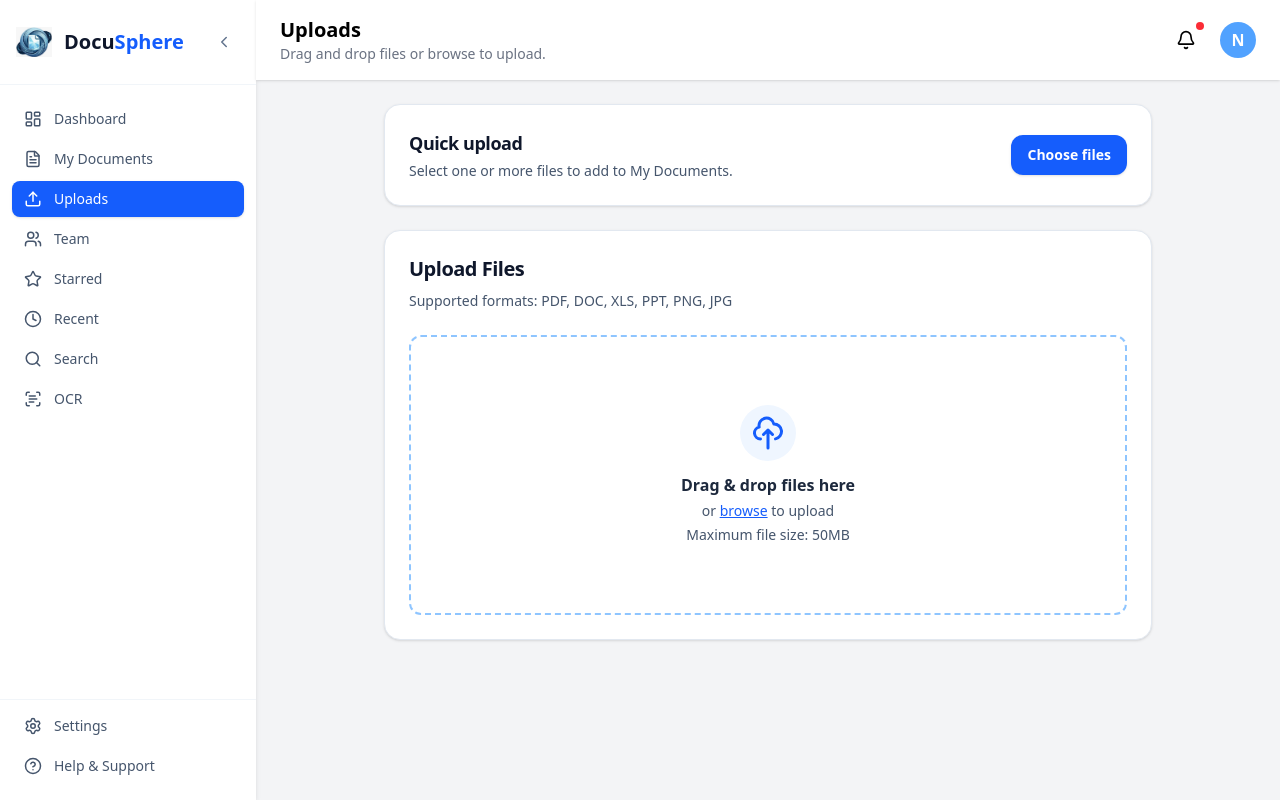
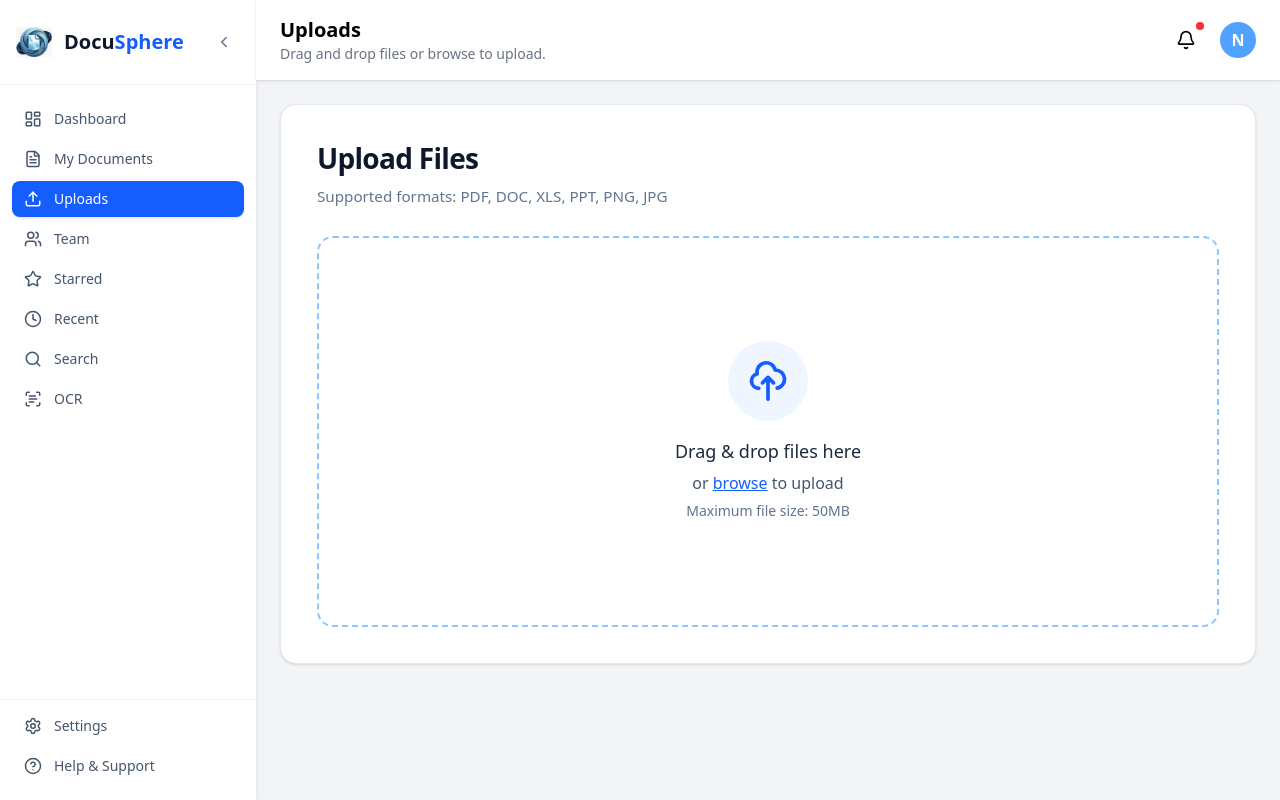
Before and after one commit to Sangavig22/Docusphere-Frontend, a React (Vite) app: page /uploads in a window 1280 px wide. Built offline with nearby package versions, Linux system fonts and the light colour scheme.

Commit message:
refactor: improve the size of the upload card feature

```diff
--- a/src/components/upload/DocumentUploadSection.jsx
+++ b/src/components/upload/DocumentUploadSection.jsx
@@ -79,7 +79,7 @@ export default function DocumentUploadSection({
   }
 
   return (
-    <div className="flex min-h-0 min-w-0 w-full max-w-5xl flex-1 flex-col">
+    <div className="mx-auto flex min-h-0 min-w-0 w-full max-w-[1080px] flex-1 flex-col">
       <UploadCard title={title} subtitle={subtitle}>
         {status === "idle" && (
           <UploadDropzone
@@ -90,7 +90,7 @@ export default function DocumentUploadSection({
         )}
 
         {status === "uploading" && (
-          <div className="space-y-4">
+          <div className="space-y-5">
             <UploadDropzone disabled accept={accept ?? defaultAccept} variant={variant} />
             <UploadProgress
               filename={selectedFile?.name || "file"}
@@ -112,15 +112,15 @@ export default function DocumentUploadSection({
         )}
 
         {status === "success" && !isOcr && (
-          <div className="flex min-h-[200px] sm:min-h-[240px] md:min-h-[280px] min-w-0 flex-1 flex-col items-center justify-center gap-3 rounded-xl border-2 border-dashed border-slate-200 bg-white p-5 sm:p-6 md:p-8 text-center">
-            <div className="flex h-10 w-10 shrink-0 items-center justify-center rounded-full bg-green-100">
+          <div className="flex min-h-[240px] sm:min-h-[300px] md:min-h-[340px] min-w-0 flex-1 flex-col items-center justify-center gap-4 rounded-2xl border-2 border-dashed border-slate-200 bg-white p-6 sm:p-8 md:p-10 text-center">
+            <div className="flex h-12 w-12 shrink-0 items-center justify-center rounded-full bg-green-100">
               <span className="font-bold text-green-700">✓</span>
             </div>
-            <h3 className="text-base font-semibold text-slate-900">Upload Successful</h3>
-            <p className="text-sm text-slate-500">Your document has been uploaded.</p>
+            <h3 className="text-lg font-semibold text-slate-900 sm:text-xl">Upload Successful</h3>
+            <p className="text-sm text-slate-500 sm:text-base">Your document has been uploaded.</p>
             <button
               onClick={resetUpload}
-              className="w-full sm:w-auto rounded-lg bg-blue-600 px-4 py-2 text-sm font-medium text-white hover:bg-blue-700"
+              className="w-full sm:w-auto rounded-lg bg-blue-600 px-5 py-2.5 text-sm font-medium text-white hover:bg-blue-700 sm:text-base"
             >
               Upload Another File
             </button>
--- a/src/components/upload/UploadCard.jsx
+++ b/src/components/upload/UploadCard.jsx
@@ -1,10 +1,10 @@
 export default function UploadCard({ title, subtitle, children }) {
   return (
-    <div className="flex min-h-0 min-w-0 flex-1 flex-col rounded-2xl border border-slate-200 bg-white p-5 sm:p-6 shadow-sm w-full">
-      <div className="mb-5 sm:mb-6 shrink-0 min-w-0">
-        <h2 className="text-xl font-semibold tracking-tight text-slate-900">{title}</h2>
+    <div className="flex min-h-[520px] min-w-0 w-full flex-1 flex-col rounded-2xl border border-slate-200 bg-white p-6 shadow-sm sm:min-h-[560px] sm:p-8 md:p-9">
+      <div className="mb-6 min-w-0 shrink-0 sm:mb-7">
+        <h2 className="text-2xl font-semibold leading-tight tracking-tight text-slate-900 sm:text-[1.75rem]">{title}</h2>
         {subtitle ? (
-          <p className="mt-2 text-sm text-slate-600">{subtitle}</p>
+          <p className="mt-2.5 text-sm text-slate-500 sm:text-[0.95rem]">{subtitle}</p>
         ) : null}
       </div>
       <div className="flex min-h-0 min-w-0 flex-1 flex-col">{children}</div>
--- a/src/components/upload/UploadDropzone.jsx
+++ b/src/components/upload/UploadDropzone.jsx
@@ -33,7 +33,7 @@ export default function UploadDropzone({
       tabIndex={0}
       aria-label="File upload area. Press Enter or Space to browse files."
       className={[
-        "flex min-h-[180px] sm:min-h-[220px] md:min-h-[280px] min-w-0 w-full flex-1 flex-col items-center justify-center gap-2 sm:gap-3 rounded-xl border-2 border-dashed border-blue-300 px-4 py-5 sm:px-6 sm:py-6 md:px-8 md:py-8 text-center transition-colors focus:outline-none focus:ring-2 focus:ring-blue-500 focus:ring-offset-2",
+        "flex min-h-[240px] sm:min-h-[300px] md:min-h-[360px] min-w-0 w-full flex-1 flex-col items-center justify-center gap-3 rounded-2xl border-2 border-dashed border-blue-300 px-6 py-7 text-center transition-colors focus:outline-none focus:ring-2 focus:ring-blue-500 focus:ring-offset-2 sm:gap-4 sm:px-8 sm:py-10 md:px-10 md:py-12",
         "bg-white",
         disabled ? "opacity-60 cursor-not-allowed" : "cursor-pointer hover:border-blue-400 hover:bg-slate-50/50",
       ].join(" ")}
@@ -56,18 +56,18 @@ export default function UploadDropzone({
         accept={accept}
       />
 
-      <div className="flex h-14 w-14 items-center justify-center rounded-full bg-blue-50">
-        <svg className="h-9 w-9 text-blue-600" fill="none" stroke="currentColor" viewBox="0 0 24 24">
+      <div className="flex h-16 w-16 items-center justify-center rounded-full bg-blue-50 sm:h-20 sm:w-20">
+        <svg className="h-10 w-10 text-blue-600 sm:h-11 sm:w-11" fill="none" stroke="currentColor" viewBox="0 0 24 24">
           <path strokeLinecap="round" strokeLinejoin="round" strokeWidth={2} d="M7 16a4 4 0 01-.88-7.903A5 5 0 1115.9 6L16 6a5 5 0 011 9.9M15 13l-3-3m0 0l-3 3m3-3v12" />
         </svg>
       </div>
 
       {isOcr ? (
-        <div className="flex w-full min-w-0 max-w-sm flex-col items-center gap-1">
-          <p className="text-sm sm:text-base font-medium text-slate-800">
+        <div className="flex w-full min-w-0 max-w-md flex-col items-center gap-1.5">
+          <p className="text-base font-medium text-slate-800 sm:text-lg">
             Upload Document for OCR. Drag and drop or click to select
           </p>
-          <p className="text-sm text-slate-600">Images, scans, or PDFs.</p>
+          <p className="text-sm text-slate-500">Images, scans, or PDFs.</p>
           <button
             type="button"
             onClick={(e) => {
@@ -75,18 +75,18 @@ export default function UploadDropzone({
               handleClick();
             }}
             disabled={disabled}
-            className="mt-2 w-full sm:w-auto rounded-lg bg-blue-600 px-5 py-2.5 text-sm font-medium text-white hover:bg-blue-700 disabled:opacity-60 focus:outline-none focus:ring-2 focus:ring-blue-500 focus:ring-offset-2"
+            className="mt-2 w-full rounded-lg bg-blue-600 px-6 py-2.5 text-sm font-medium text-white hover:bg-blue-700 disabled:opacity-60 focus:outline-none focus:ring-2 focus:ring-blue-500 focus:ring-offset-2 sm:w-auto sm:text-base"
           >
             Select Files
           </button>
         </div>
       ) : (
-        <div className="flex w-full min-w-0 max-w-sm flex-col items-center gap-1">
-          <p className="text-sm sm:text-base font-semibold text-slate-800">Drag & drop files here</p>
-          <p className="text-sm text-slate-600">
+        <div className="flex w-full min-w-0 max-w-md flex-col items-center gap-1.5">
+          <p className="text-base font-medium text-slate-800 sm:text-lg">Drag & drop files here</p>
+          <p className="text-sm text-slate-600 sm:text-base">
             or <span className="text-blue-600 underline">browse</span> to upload
           </p>
-          <p className="text-sm text-slate-600">Maximum file size: 50MB</p>
+          <p className="text-xs text-slate-500 sm:text-sm">Maximum file size: 50MB</p>
         </div>
       )}
     </div>
--- a/src/pages/UploadPage.jsx
+++ b/src/pages/UploadPage.jsx
@@ -41,25 +41,8 @@ export default function UploadPage() {
   }
 
   return (
-    <div className="mx-auto flex min-w-0 w-full max-w-3xl flex-1 flex-col gap-5 sm:gap-6">
-      <div className="rounded-2xl border border-slate-200 bg-white p-5 sm:p-6 shadow-sm w-full min-w-0">
-        <div className="flex flex-col gap-4 sm:flex-row sm:items-center sm:justify-between sm:gap-4">
-          <div className="min-w-0">
-            <h2 className="text-lg font-semibold tracking-tight text-slate-900">Quick upload</h2>
-            <p className="mt-1 text-sm text-slate-600">Select one or more files to add to My Documents.</p>
-          </div>
-          <label className="inline-flex w-full sm:w-auto items-center justify-center rounded-xl bg-blue-600 px-4 py-2.5 text-sm font-semibold text-white shadow-sm hover:bg-blue-700 cursor-pointer shrink-0">
-            <input
-              type="file"
-              multiple
-              className="hidden"
-              onChange={handleFilesSelected}
-              disabled={busy}
-            />
-            {busy ? "Uploading..." : "Choose files"}
-          </label>
-        </div>
-      </div>
+    <div className="mx-auto flex min-w-0 w-full max-w-[1100px] flex-1 flex-col gap-6 sm:gap-7">
+
 
       <DocumentUploadSection
         variant="default"
```
